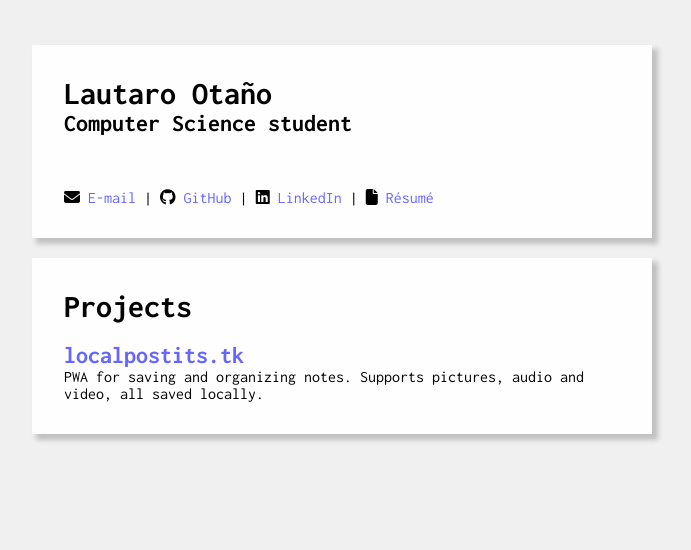
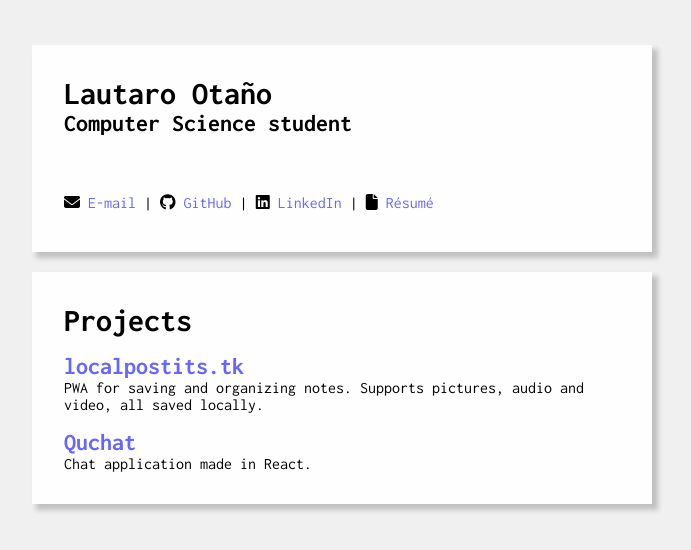
Before and after one commit to lbotano/lbotano.github.io, a plain HTML site: page index.html in a window 1280 px wide. Shown: the whole page, without its empty margins (298-989 px from the left). Drawn offline with Linux system fonts and the light colour scheme.

Commit message:
Add Quchat to project list

```diff
--- a/index.html
+++ b/index.html
@@ -5,7 +5,7 @@
   <meta name="viewport" content="width=device-width, initial-scale=1.0">
   <meta name="description" content="Computer Science student and Web Developer">
   <script src="https://kit.fontawesome.com/60ed8093ad.js" crossorigin="anonymous"></script>
-  <link rel="stylesheet" href="https://fonts.googleapis.com/css2?family=Inconsolata:wght@400;700&display=swap">
+  <link rel="preload" href="https://fonts.googleapis.com/css2?family=Inconsolata:wght@400;700&display=swap" as="style" onload="this.onload=null;this.rel='stylesheet'">
   <link rel="stylesheet" href="main.css">
   <link rel="stylesheet" href="main-desktop.css" media="screen and (min-width: 960px)">
   <title>Lautaro Otaño</title>
@@ -45,6 +45,14 @@
         PWA for saving and organizing notes. Supports pictures, audio and video, all saved locally.
       </p>
     </div>
+    <div class="project">
+      <h2>
+        <a href="https://quchat.herokuapp.com/">Quchat</a>
+      </h2>
+      <p>
+        Chat application made in React.
+      </p>
+    </div>
   </section>
 </body>
 </html>
--- a/main.css
+++ b/main.css
@@ -59,7 +59,7 @@ a {
 }
 
 .links li {
-  padding-top: .3em;
+  padding: .6em 0;
 }
 
 .projects {
@@ -67,8 +67,11 @@ a {
 }
 
 .projects h1 {
-  margin-bottom: .6em;
   font-size: 2em;
+}
+
+.project h2 {
+  margin-top: 1rem;
 }
 
 @media (prefers-color-scheme: dark) {
```
